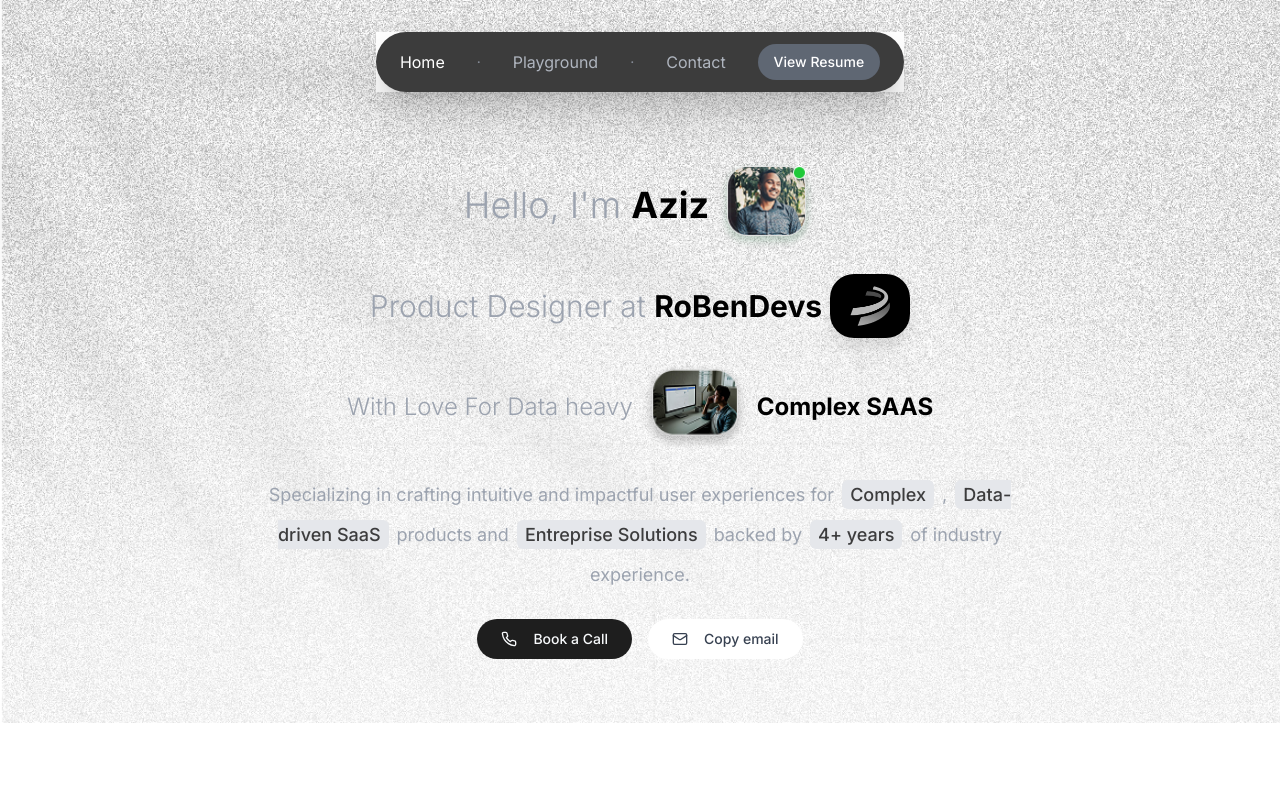
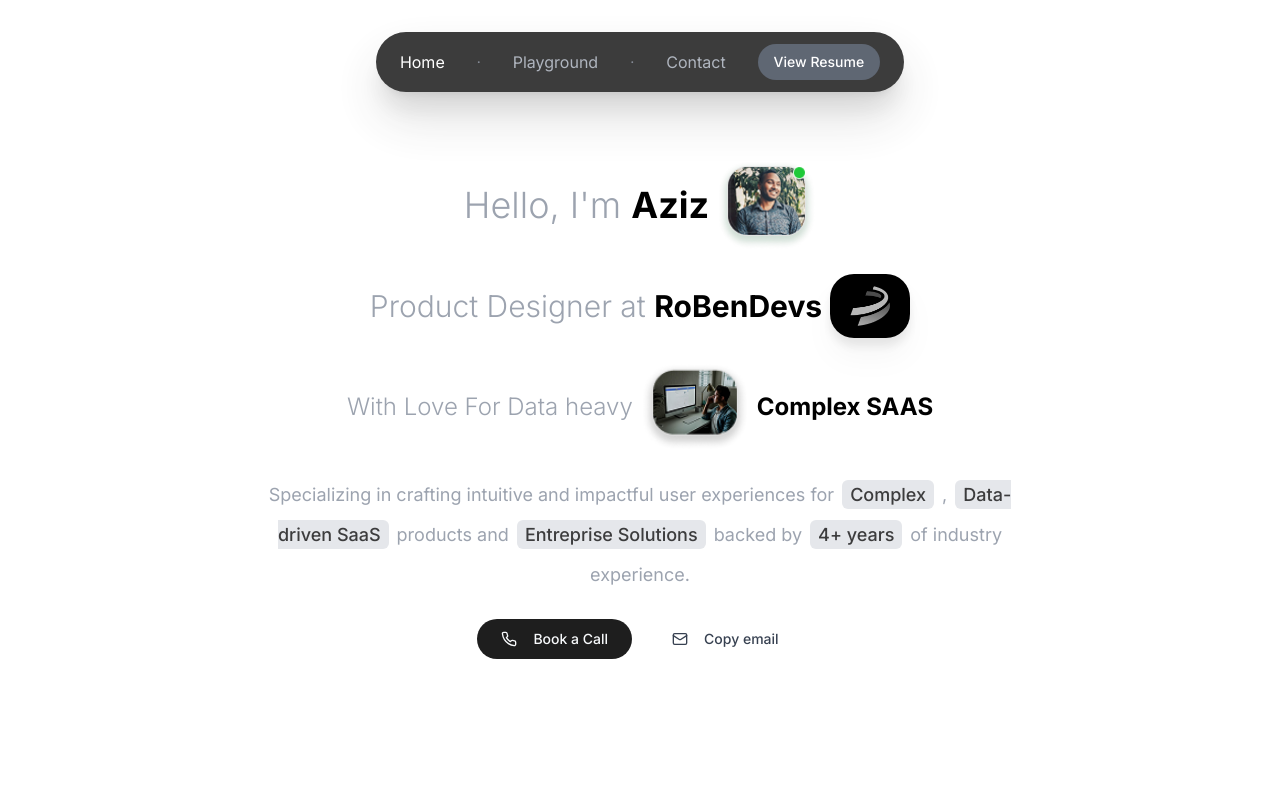
Before and after one commit to RafiHasnain/aziz-portfolio-website, a Next.js app: page / in a window 1280 px wide. Shown: the top 791 px of the page. Built offline with nearby package versions, Linux system fonts and the light colour scheme.

Commit message:
Chnage bg image

```diff
--- a/components/hero.tsx
+++ b/components/hero.tsx
@@ -8,7 +8,7 @@ const Hero = () => {
   return (
     <div
       style={{
-        backgroundImage: `url('/images/bg-hero-portfolio.png')`,
+        // backgroundImage: `url('/images/bg-hero-portfolio.png')`,
         backgroundSize: "cover",
         backgroundRepeat: "no-repeat",
       }}
```
